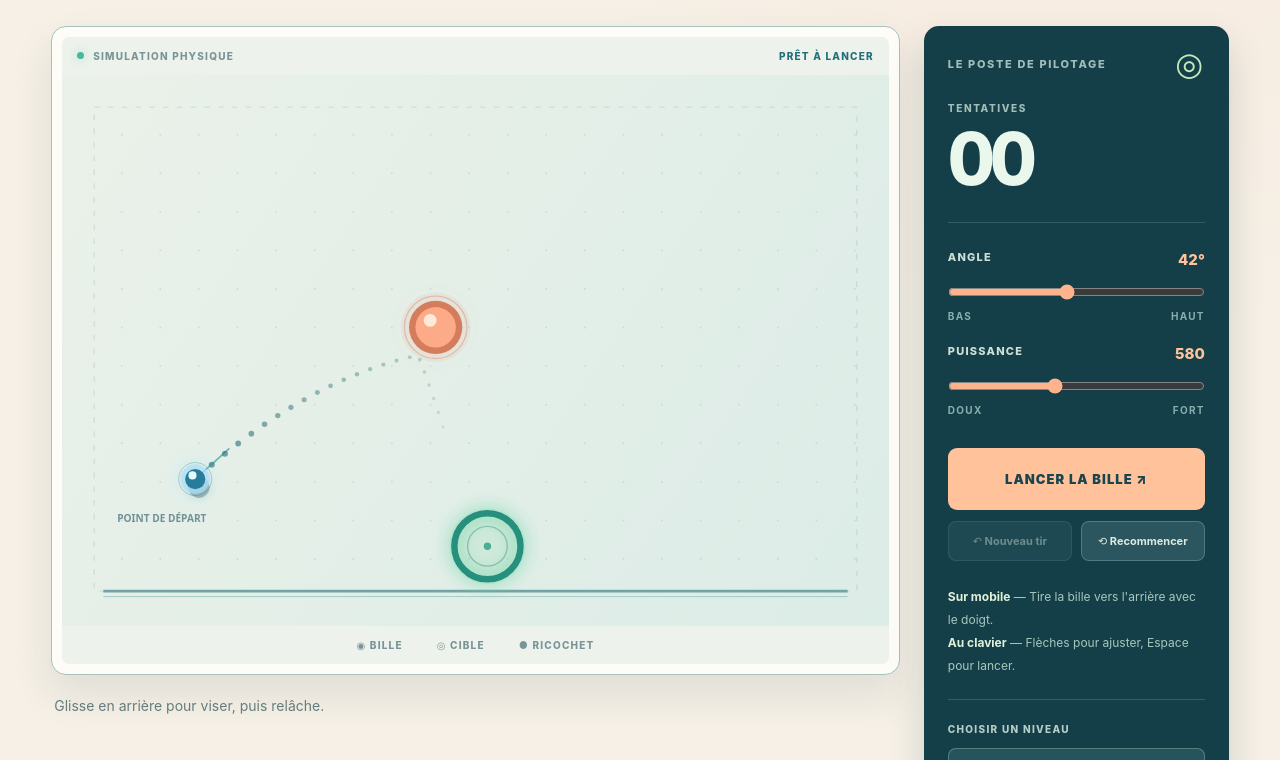
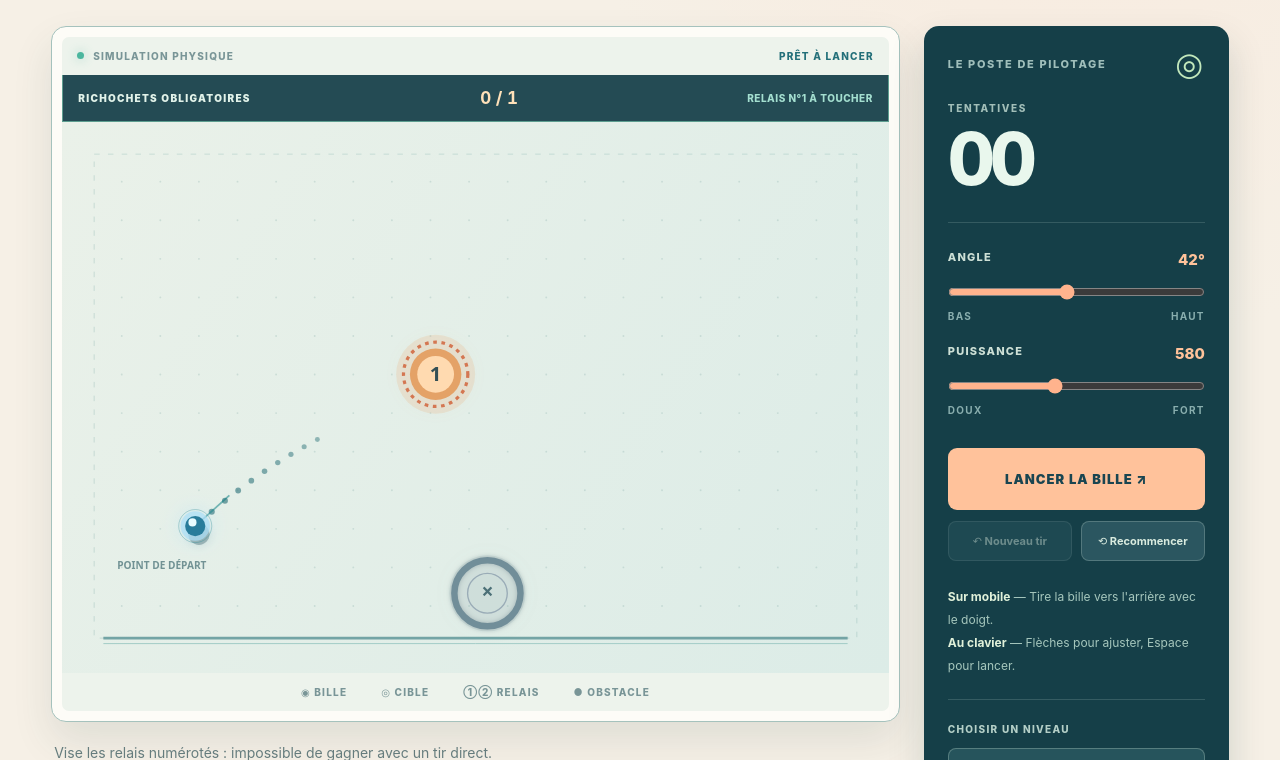
Before and after one commit to sopastopa/games, a website with bundled scripts: page games/rebond/index.html in a window 1280 px wide. Shown: the part 740-1500 px from the top of the page. Built offline with nearby package versions, Linux system fonts and the light colour scheme.

Commit message:
feat(rebond): render ordered relays, locked target, obstacles and in-game guidance

```diff
--- a/games/rebond/index.html
+++ b/games/rebond/index.html
@@ -33,12 +33,12 @@
             </p>
             <p class="sublead">
               Prends ton élan, trouve le bon angle et laisse la physique faire
-              le reste. Chaque tentative révèle un nouveau chemin.
+              le reste. La cible est verrouillée : touche les relais numérotés dans l’ordre avant de l’atteindre.
             </p>
           </div>
           <aside class="intro-right">
             <span class="index-decoration">◉</span>
-            <span>Glisse pour viser.<br />Relâche pour jouer.</span>
+            <span>Active les relais.<br />Déverrouille la cible.</span>
           </aside>
         </section>
         <section class="arena-section" aria-label="Jeu REBOND">
@@ -68,6 +68,11 @@
                   <span><i></i> SIMULATION PHYSIQUE</span
                   ><span id="phase" data-testid="phase">PRÊT À LANCER</span>
                 </div>
+                <div class="relay-status" aria-live="polite">
+                  <span class="relay-caption">RICHOCHETS OBLIGATOIRES</span>
+                  <strong id="ricochets" data-testid="ricochets">0 / 1</strong>
+                  <span id="relay-next" data-testid="relay-next">Vise le relais 1</span>
+                </div>
                 <canvas
                   id="board"
                   width="900"
@@ -78,7 +83,7 @@
                 ></canvas>
                 <div class="board-footer">
                   <span>◉ BILLE</span><span>◎ CIBLE</span
-                  ><span>● RICOCHET</span>
+                  ><span>①② RELAIS</span><span>● OBSTACLE</span>
                 </div>
               </div>
               <div
@@ -87,7 +92,7 @@
                 role="status"
                 data-testid="feedback"
               >
-                Pour viser, fais glisser vers le bas-gauche. Puis relâche.
+                Les anneaux numérotés doivent être touchés dans l’ordre. Un tir direct ne suffit pas.
               </div>
               <div
                 class="completion"
--- a/games/rebond/src/presentation/main.ts
+++ b/games/rebond/src/presentation/main.ts
@@ -35,6 +35,8 @@ const subtitleLabel = element<HTMLElement>("#level-subtitle");
 const chapterLabel = element<HTMLElement>("#chapter");
 const completion = element<HTMLElement>("#completion");
 const starsLabel = element<HTMLElement>("#stars");
+const ricochetsLabel = element<HTMLElement>("#ricochets");
+const relayNextLabel = element<HTMLElement>("#relay-next");
 
 const game = new RebondController(
   { clock: frameClock, store: progressStore },
@@ -139,39 +141,68 @@ function draw(snapshotValue: Snapshot): void {
   line(45, WORLD.floor + 6, WORLD.width - 45, WORLD.floor + 6, "#9cc9c4", 1);
 
   for (const bumper of level.bumpers) {
-    circle(bumper.x, bumper.y, bumper.radius + 12, "#f79c7b25", 28);
-    circle(bumper.x, bumper.y, bumper.radius + 3, "#d57c5d");
-    circle(bumper.x, bumper.y, bumper.radius - 4, "#fcaa87");
-    circle(
-      bumper.x - bumper.radius * 0.23,
-      bumper.y - bumper.radius * 0.29,
-      bumper.radius * 0.27,
-      "#ffe9d9",
-    );
+    const index = level.required.indexOf(bumper.id);
+    if (index === -1) {
+      // Dark stone: an obstacle that redirects the ball, never a key.
+      circle(bumper.x, bumper.y, bumper.radius + 10, "#17384020", 13);
+      circle(bumper.x, bumper.y, bumper.radius + 3, "#42636d");
+      circle(bumper.x, bumper.y, bumper.radius - 4, "#6e9298");
+      circle(bumper.x - 4, bumper.y - 5, bumper.radius * 0.22, "#d4e4dd");
+      continue;
+    }
+    const activated = index < snapshotValue.activated.length;
+    const active = index === snapshotValue.activated.length;
+    const outer = bumper.radius + 9;
+    circle(bumper.x, bumper.y, outer + 8, activated ? "#69d5b526" : active ? "#e99b602c" : "#a1bbb51a", 18);
+    circle(bumper.x, bumper.y, bumper.radius + 2,
+      activated ? "#3aa58a" : active ? "#e4a267" : "#91aca7");
+    circle(bumper.x, bumper.y, bumper.radius - 6,
+      activated ? "#8fe5c1" : active ? "#ffdab0" : "#e0e7db");
     context.beginPath();
-    context.arc(bumper.x, bumper.y, bumper.radius + 8, 0, Math.PI * 2);
-    context.strokeStyle = "#b65c4e44";
-    context.lineWidth = 1.5;
+    context.arc(bumper.x, bumper.y, outer, 0, Math.PI * 2);
+    context.strokeStyle = activated ? "#3baa90" : active ? "#d47752" : "#819d9a";
+    context.lineWidth = active ? 3.5 : 2;
+    context.setLineDash(activated ? [] : [4, 5]);
     context.stroke();
+    context.setLineDash([]);
+    context.fillStyle = activated ? "#145f50" : "#334f55";
+    context.font = "900 22px system-ui";
+    context.textAlign = "center";
+    context.textBaseline = "middle";
+    context.fillText(activated ? "✓" : String(index + 1), bumper.x, bumper.y + 1);
+    context.textAlign = "start";
+    context.textBaseline = "alphabetic";
   }
 
   const { goal } = level;
+  const open = snapshotValue.goalUnlocked;
   const breathe = 1 + Math.sin(t * 2.2) * 0.06;
-  circle(goal.x, goal.y, level.goalRadius * 1.15 * breathe, "#85d8a42c", 27);
+  circle(goal.x, goal.y, level.goalRadius * 1.15 * breathe,
+    open ? "#85d8a42c" : "#819da32c", 27);
   context.beginPath();
   context.arc(goal.x, goal.y, level.goalRadius * breathe, 0, Math.PI * 2);
-  context.strokeStyle = "#268f7e";
+  context.strokeStyle = open ? "#268f7e" : "#718e99";
   context.lineWidth = 7;
-  context.shadowColor = "#63d7a3";
-  context.shadowBlur = 17;
+  context.shadowColor = open ? "#63d7a3" : "#a0b1b3";
+  context.shadowBlur = open ? 17 : 5;
   context.stroke();
   context.shadowBlur = 0;
   context.beginPath();
   context.arc(goal.x, goal.y, level.goalRadius * 0.6, 0, Math.PI * 2);
-  context.strokeStyle = "#8abfaf";
+  context.strokeStyle = open ? "#8abfaf" : "#9aacb7";
   context.lineWidth = 1.5;
   context.stroke();
-  circle(goal.x, goal.y, 4, "#4bad91");
+  if (open) {
+    circle(goal.x, goal.y, 4, "#4bad91");
+  } else {
+    context.font = "bold 23px system-ui";
+    context.textAlign = "center";
+    context.textBaseline = "middle";
+    context.fillStyle = "#4c7077";
+    context.fillText("×", goal.x, goal.y);
+    context.textAlign = "start";
+    context.textBaseline = "alphabetic";
+  }
 
   // At rest we reveal only the opening section of the physically simulated shot.
   if (phase === "ready") {
@@ -179,7 +210,7 @@ function draw(snapshotValue: Snapshot): void {
       level,
       snapshotValue.angle,
       snapshotValue.speed,
-      0.75,
+      snapshotValue.index < 5 ? 0.32 : 0.22,
     );
     for (let i = 0; i < preview.length; i++) {
       const point = preview[i]!;
@@ -281,7 +312,7 @@ function render(value: Snapshot): void {
     lastLevelId = value.level.id;
     trail.length = 0;
     dragging = false;
-    feedbackLabel.textContent = "Glisse en arrière pour viser, puis relâche.";
+    feedbackLabel.textContent = "Vise les relais numérotés : impossible de gagner avec un tir direct.";
   }
   if (lastPhase !== value.phase) {
     if (value.phase === "ready") trail.length = 0;
@@ -303,6 +334,10 @@ function render(value: Snapshot): void {
     ? `${value.best[value.level.id]} tir(s)`
     : "—";
   attemptsLabel.textContent = String(value.attempts).padStart(2, "0");
+  ricochetsLabel.textContent = `${value.activated.length} / ${value.level.required.length}`;
+  relayNextLabel.textContent = value.goalUnlocked
+    ? "CIBLE DÉVERROUILLÉE"
+    : `REL AIS N°${value.activated.length + 1} À TOUCHER`.replace("REL AIS", "RELAIS");
   angleInput.value = String(value.angle);
   powerInput.value = String(value.speed);
   angleValue.textContent = `${Math.round(value.angle)}°`;
@@ -329,10 +364,11 @@ function render(value: Snapshot): void {
     feedbackLabel.textContent = "Superbe ricochet ! La cible est atteinte.";
   else if (value.phase === "missed")
     feedbackLabel.textContent =
-      "La trajectoire n'a pas atteint la cible. Ajuste ton tir et recommence.";
+      `Échec : ${value.activated.length}/${value.level.required.length} relais. Revois l’ordre des ricochets et ton angle.`;
   else if (value.phase === "flying")
-    feedbackLabel.textContent =
-      "Observe le mouvement. Chaque tentative enseigne quelque chose.";
+    feedbackLabel.textContent = value.goalUnlocked
+      ? "Les relais sont activés ! Atteins maintenant la cible."
+      : `Relais ${value.activated.length + 1}/${value.level.required.length} : suis les anneaux numérotés.`;
   updateSelector(value);
   draw(value);
 }
--- a/games/rebond/src/presentation/style.css
+++ b/games/rebond/src/presentation/style.css
@@ -662,3 +662,38 @@ footer a {
     transition: none !important;
   }
 }
+
+/* Relay puzzle overlay — a direct shot at the goal cannot win. */
+.relay-status {
+  display: flex;
+  align-items: center;
+  flex-wrap: wrap;
+  justify-content: space-between;
+  gap: 7px 15px;
+  padding: 13px 15px;
+  background: #244b54;
+  color: #e1f2e9;
+  border: 1px solid #5d9e90;
+  border-top: none;
+}
+.relay-caption {
+  font-size: 10px;
+  font-weight: 900;
+  letter-spacing: .13em;
+}
+.relay-status strong {
+  color: #ffe1b9;
+  font-size: 17px;
+  font-variant-numeric: tabular-nums;
+}
+#relay-next {
+  color: #a4dfd0;
+  font-size: 10px;
+  font-weight: 800;
+  letter-spacing: .05em;
+}
+@media (max-width: 510px) {
+  .relay-status { padding: 9px 10px; gap: 6px 10px; }
+  .relay-caption, #relay-next { font-size: 9px; }
+  .relay-status strong { font-size: 15px; }
+}
```
Also changed, not shown: games/rebond/AGENTS.md (+3 -1 lines), games/rebond/README.md.
